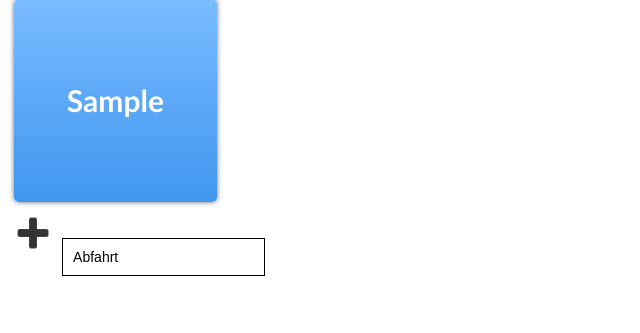
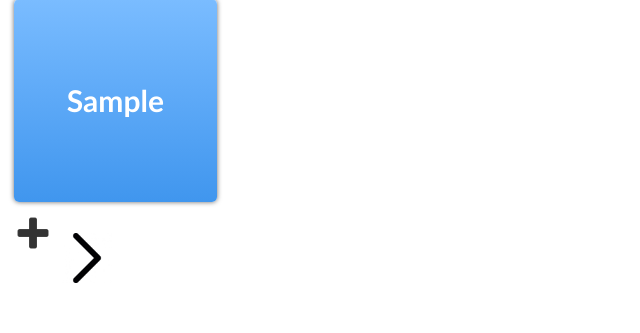
Before and after one commit to philipnordmann/JLive, a PHP site: page /choose_category.php?id=1 in a window 1280 px wide. Shown: the part 154-487 px from the top of the page, without its empty margins (0-640 px from the left). Run offline with PHP 8.4, Linux system fonts and the light colour scheme; tables that the repository leaves empty or names only in its code hold one stand-in row (values such as "Sample post").

Commit message:
Änderung

```diff
--- a/JeopardyLive!/JeopardyLive!/choose_category.php
+++ b/JeopardyLive!/JeopardyLive!/choose_category.php
@@ -72,7 +72,9 @@ $topic = $row['bezeichnung'];
 
 
     function abfahrt() {
-        post('JGameScreen.php', { katArray: printArray(ids) });
+        if (getArrayCount(ids) == 6) {
+            post('JGameScreen.php', { katArray: printArray(ids) });
+        }
     }
     </script>
     <h1>
@@ -105,6 +107,7 @@ $topic = $row['bezeichnung'];
     $itemDesc = "Category";
     createAdd($link, $itemDesc);
     ?>
-    <input onclick="abfahrt()" class="insert" value="Abfahrt" />
+    <!--<input  type="submit" value="Abfahrt" />-->
+    <img onclick="abfahrt()" height="50" width="50" src="resources/chevron-pfeil-nach-rechts-ios-7-schnittstelle-symbol_318-33616.jpg" class="tile hvr-grow" />
 </body>
 </html>
```
Also changed, not shown: JeopardyLive!/JeopardyLive!/resources/chevron-pfeil-nach-rechts-ios-7-schnittstelle-symbol_318-33616.jpg (added), 1 other file.
